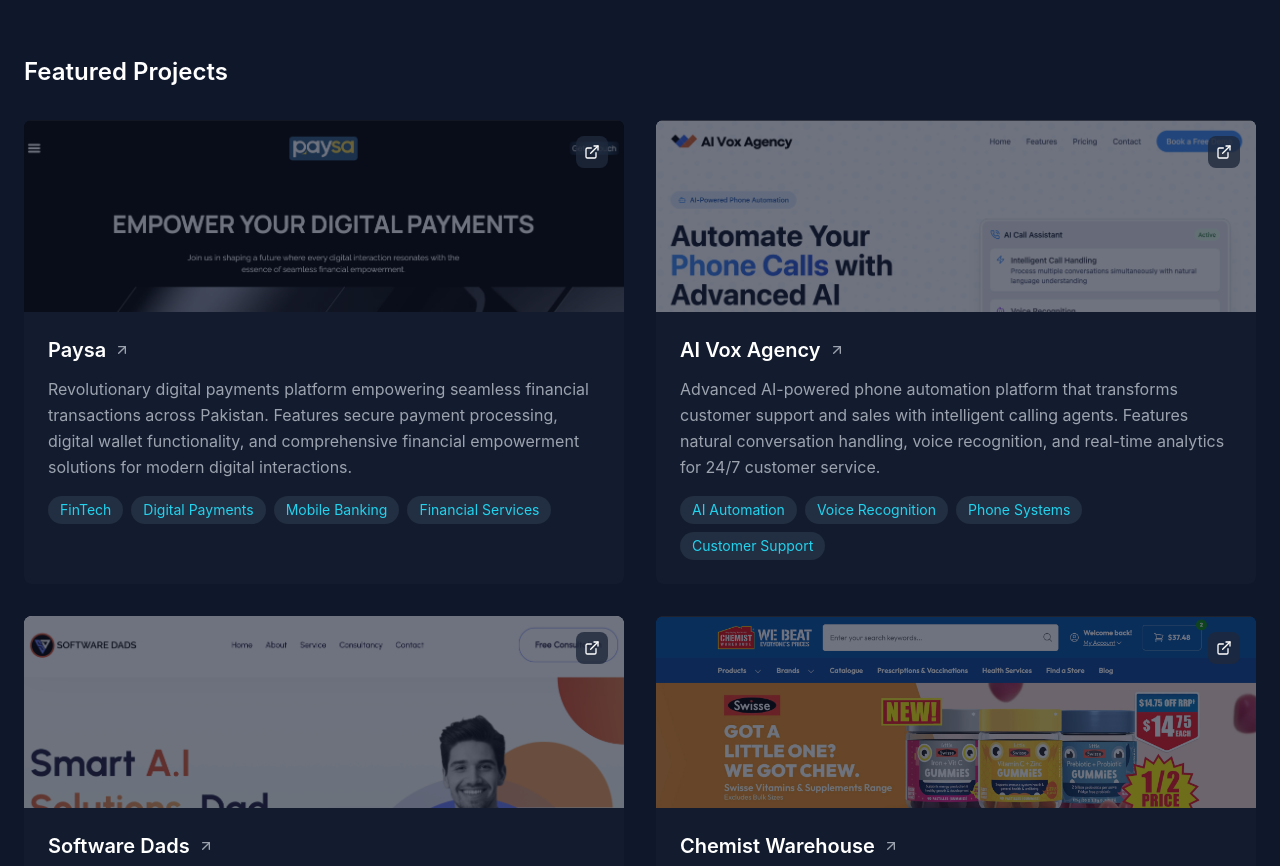
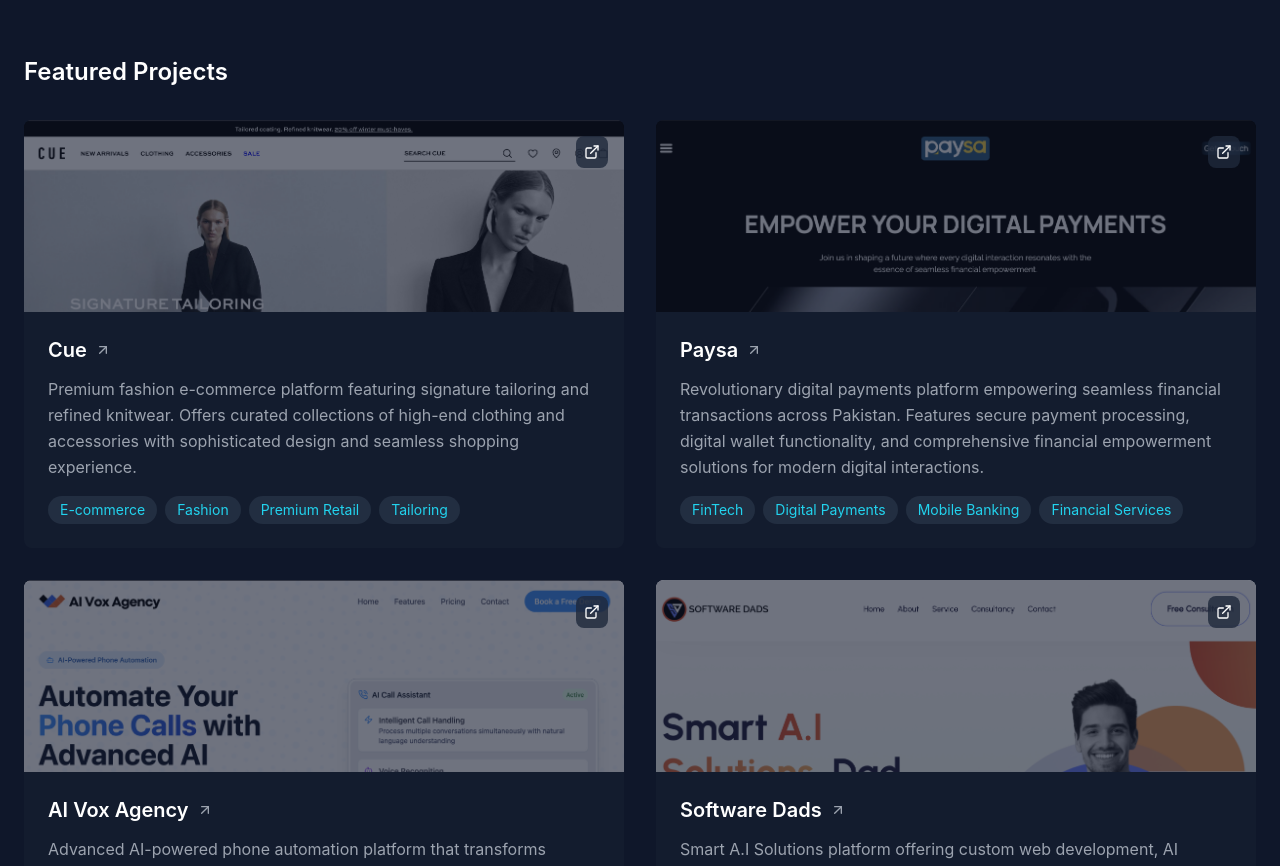
Before and after one commit to Shahzada-Shoaib/personal-portfolio, a React (Vite) app: page / in a window 1280 px wide. Shown: the part 2560-3426 px from the top of the page. Built offline with nearby package versions, Linux system fonts and the light colour scheme.

Commit message:
Add Cue project to portfolio

```diff
--- a/src/components/Projects.tsx
+++ b/src/components/Projects.tsx
@@ -3,6 +3,15 @@ import { ExternalLink, Github, ArrowUpRight } from 'lucide-react';
 
 const Projects: React.FC = () => {
   const projects = [
+    {
+      title: 'Cue',
+      description: 'Premium fashion e-commerce platform featuring signature tailoring and refined knitwear. Offers curated collections of high-end clothing and accessories with sophisticated design and seamless shopping experience.',
+      image: '/cue.png',
+      technologies: ['E-commerce', 'Fashion', 'Premium Retail', 'Tailoring'],
+      liveUrl: 'https://www.cue.com/',
+      githubUrl: '#',
+      featured: true
+    },
     {
       title: 'Paysa',
       description: 'Revolutionary digital payments platform empowering seamless financial transactions across Pakistan. Features secure payment processing, digital wallet functionality, and comprehensive financial empowerment solutions for modern digital interactions.',
```
